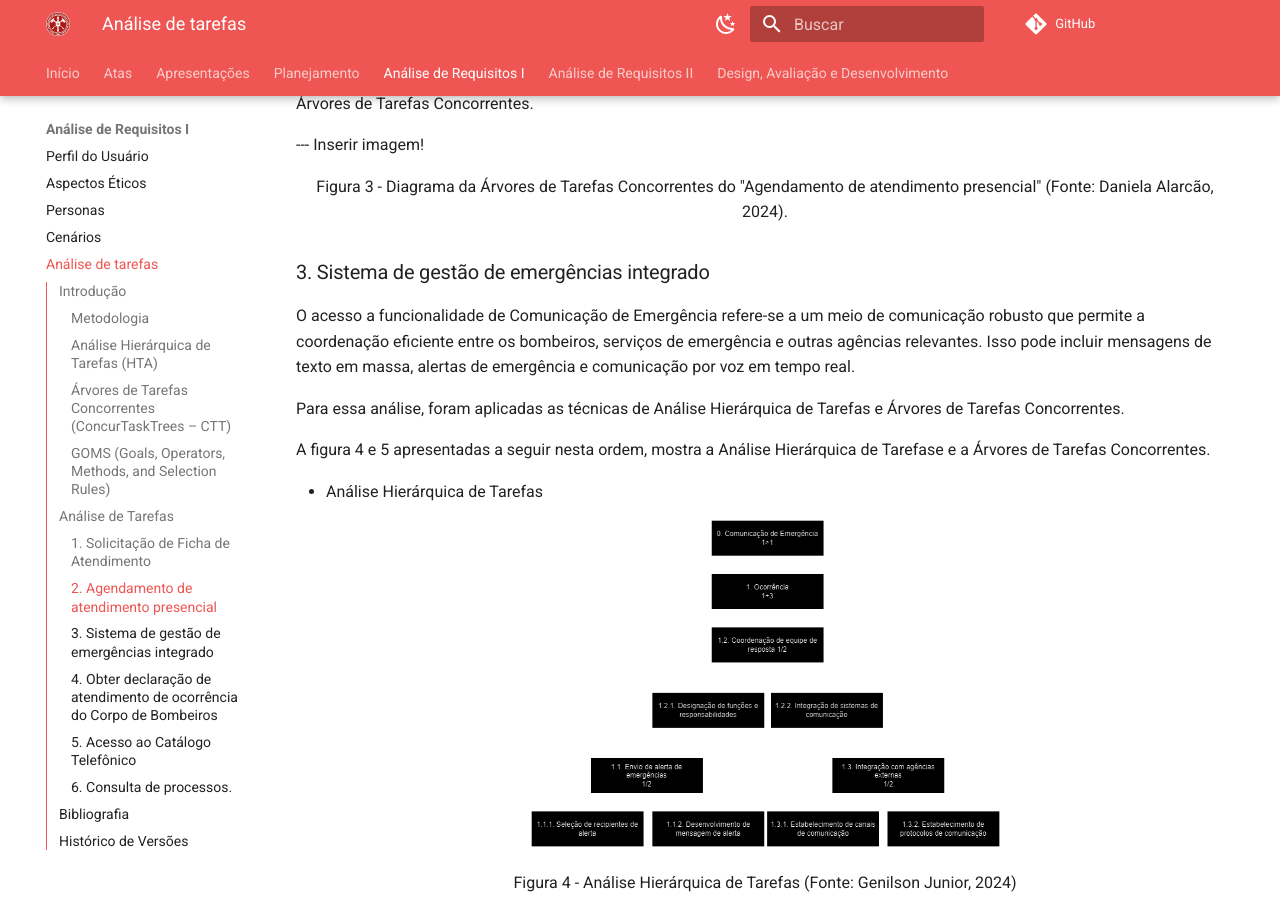
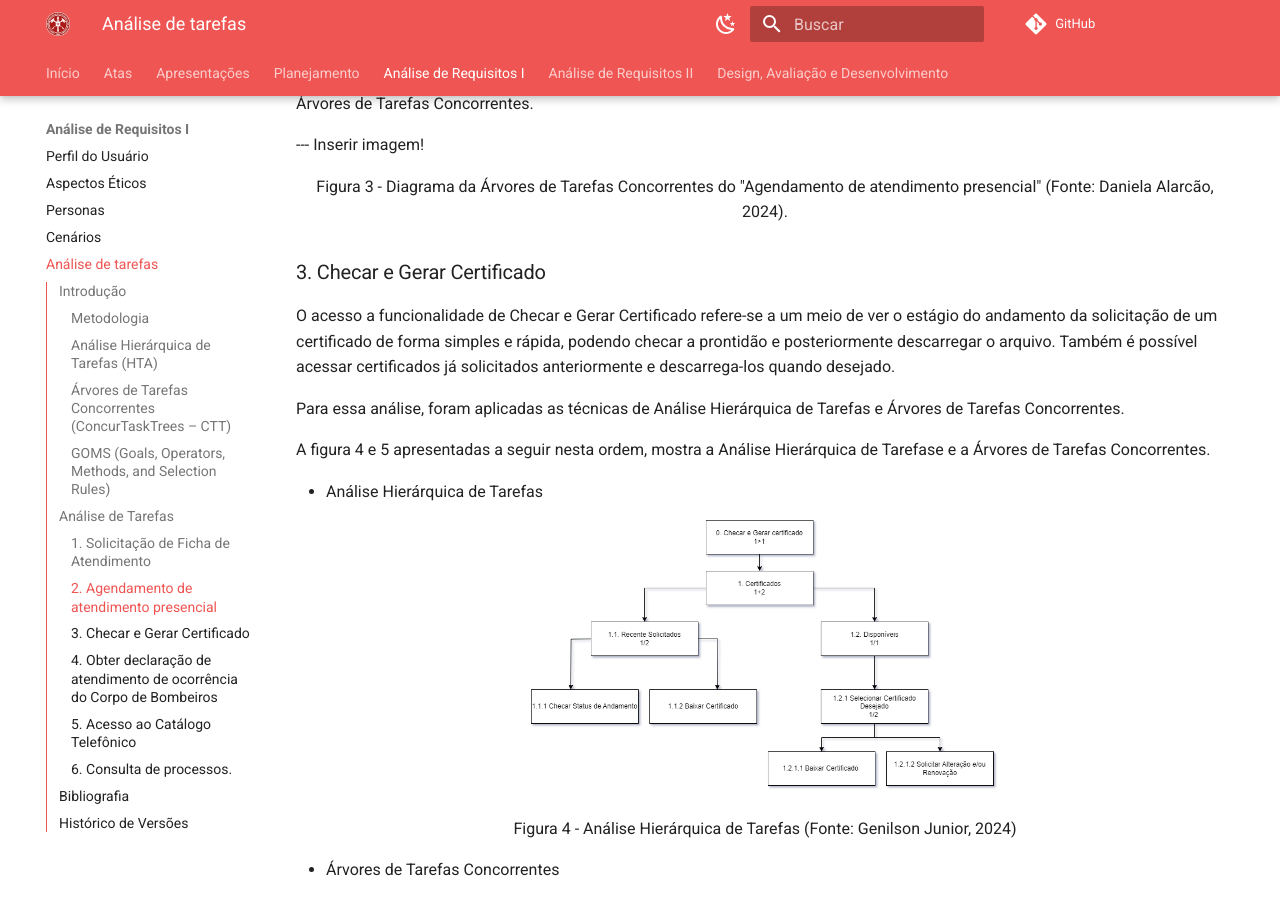
Before and after one commit to Interacao-Humano-Computador/2024.1-CBMERJ, an MkDocs documentation site: the page built from docs/analise_requisitos_1/analise_tarefas.md, in a window 1280 px wide and 900 px high, scrolled down 4948 px. Built offline with MkDocs 1.6.1 and Material for MkDocs 9.7.7, drawn with Linux system fonts in a browser that asks for light colours; comment, search, counter and statistics services are not loaded.

Commit message:
Alteração em Análise de Tarefas

```diff
--- a/docs/analise_requisitos_1/analise_tarefas.md
+++ b/docs/analise_requisitos_1/analise_tarefas.md
@@ -100,9 +100,9 @@ Regras de Seleção (Selection Rules): As regras de seleção determinam qual m
 <p align="center">Figura 3 - Diagrama da Árvores de Tarefas Concorrentes do "Agendamento de atendimento presencial" (Fonte: Daniela Alarcão, 2024). </p>
 
 
-### 3. Sistema de gestão de emergências integrado
+### 3. Checar e Gerar Certificado
 
-O acesso a funcionalidade de Comunicação de Emergência refere-se a um meio de comunicação robusto que permite a coordenação eficiente entre os bombeiros, serviços de emergência e outras agências relevantes. Isso pode incluir mensagens de texto em massa, alertas de emergência e comunicação por voz em tempo real.
+O acesso a funcionalidade de Checar e Gerar Certificado refere-se a um meio de ver o estágio do andamento da solicitação de um certificado de forma simples e rápida, podendo checar a prontidão e posteriormente descarregar o arquivo. Também é possível acessar certificados já solicitados anteriormente e descarrega-los quando desejado.
 
 Para essa análise, foram aplicadas as técnicas de Análise Hierárquica de Tarefas e Árvores de Tarefas Concorrentes.
 
```
Also changed, not shown: docs/analise_requisitos_1/img/gjr-analise-hierarquica-de-tarefas.png, docs/analise_requisitos_1/img/gjr-arvore-de-tarefas-concorrentes.png.
